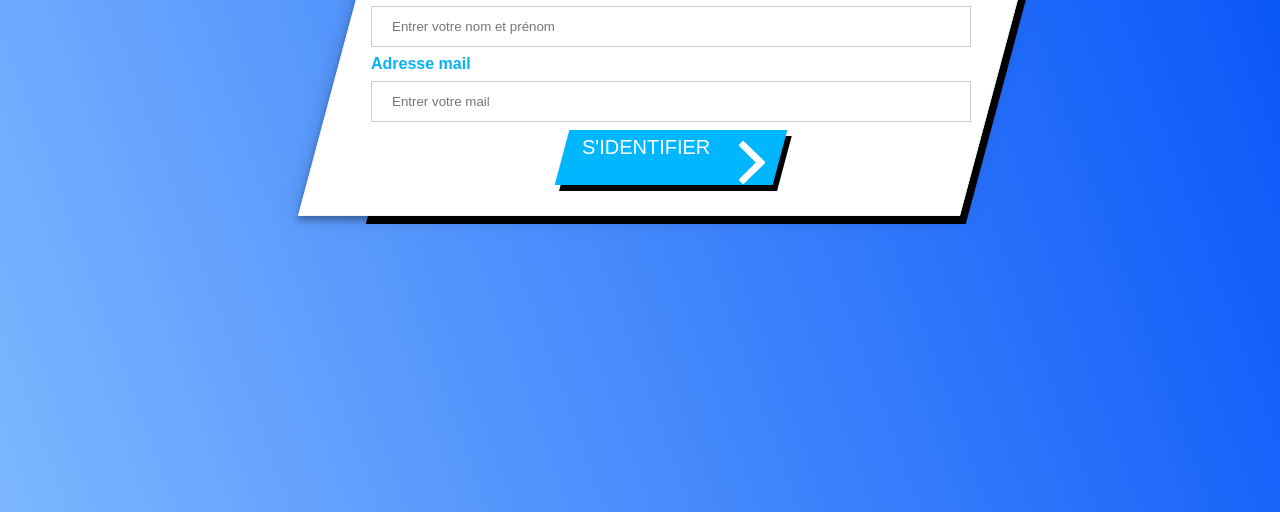
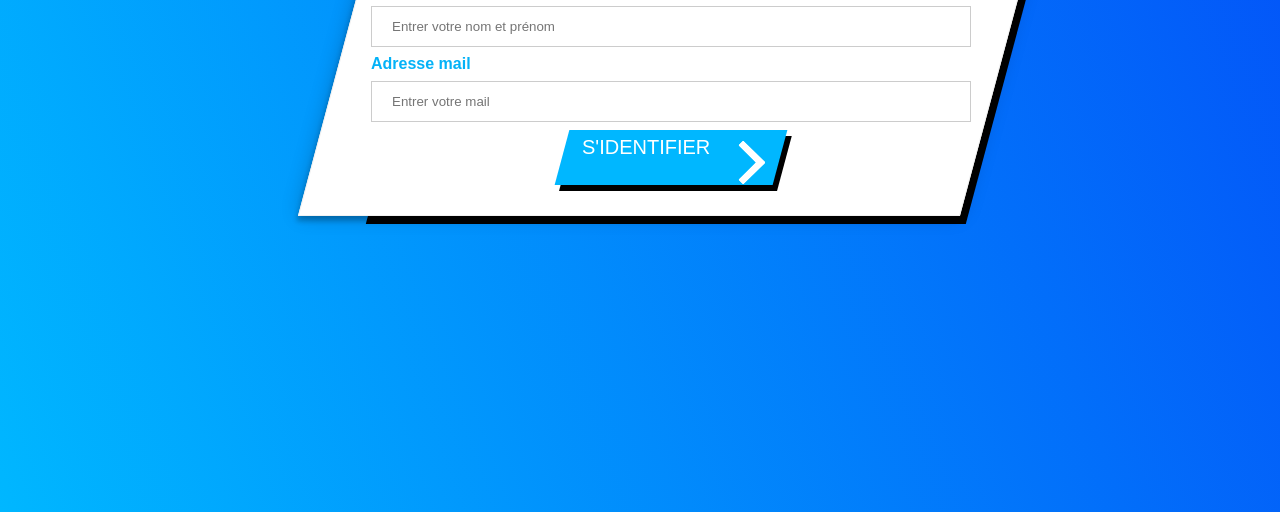
Before and after one commit to guessas13/TPhtml, a plain HTML site: page index.html in a window 1280 px wide. Shown: the part 288-800 px from the top of the page. Drawn offline with Linux system fonts and the light colour scheme.

Commit message:
Update acceuilConexion.css

```diff
--- a/acceuilConexion.css
+++ b/acceuilConexion.css
@@ -1,5 +1,5 @@
 body{
-    background: linear-gradient(70deg, rgb(124, 183, 255), rgb(3, 81, 248));
+    background: linear-gradient(70deg, rgb(0, 183, 255), rgb(3, 81, 248));
 }
 
 
```
